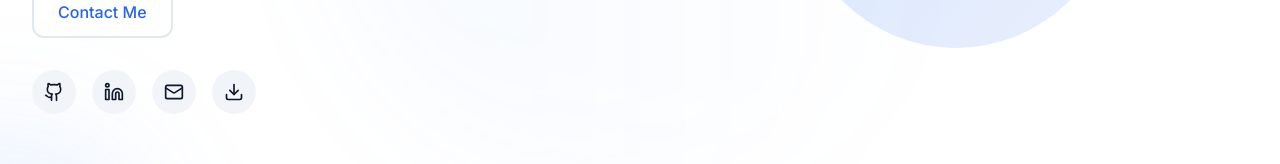
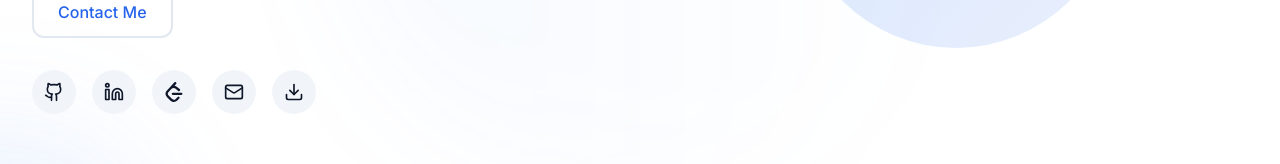
Before and after one commit to vasjaNet/Portfolio, a React (Vite) app: page / in a window 1280 px wide. Shown: the part 512-676 px from the top of the page. Built offline with nearby package versions, Linux system fonts and the light colour scheme.

Commit message:
P-5 : Add LeetCode link

```diff
--- a/src/components/layout/Footer.tsx
+++ b/src/components/layout/Footer.tsx
@@ -1,4 +1,5 @@
 import { Code2, Github, Linkedin, Mail } from 'lucide-react';
+import { LeetCodeIcon } from '@/components/ui/LeetCodeIcon';
 import { personalInfo } from '@/data/portfolio';
 
 export function Footer() {
@@ -41,6 +42,15 @@
             >
               <Linkedin className="w-5 h-5" />
             </a>
+            <a
+              href={personalInfo.leetcode}
+              target="_blank"
+              rel="noopener noreferrer"
+              className="p-2 text-muted-foreground hover:text-foreground transition-colors"
+              aria-label="LeetCode"
+            >
+              <LeetCodeIcon className="w-5 h-5" />
+            </a>
           </div>
         </div>
       </div>
--- a/src/components/sections/ContactSection.tsx
+++ b/src/components/sections/ContactSection.tsx
@@ -1,5 +1,6 @@
 import { motion } from 'framer-motion';
 import { Mail, Github, Linkedin, Copy, Check } from 'lucide-react';
+import { LeetCodeIcon } from '@/components/ui/LeetCodeIcon';
 import { useState } from 'react';
 import { Section, SectionHeader } from '@/components/layout/Section';
 import { Button } from '@/components/ui/Button';
@@ -30,6 +31,14 @@
     color: 'text-blue-600',
     bgColor: 'bg-blue-500/10',
   },
+  {
+    icon: LeetCodeIcon,
+    label: 'LeetCode',
+    value: 'leetcode.com/u/VasylSynenko',
+    href: personalInfo.leetcode,
+    color: 'text-orange-500',
+    bgColor: 'bg-orange-500/10',
+  },
 ];
 
 export function ContactSection() {
@@ -53,7 +62,7 @@
       />
 
       <div className="max-w-4xl mx-auto">
-        <div className="grid md:grid-cols-3 gap-6 mb-12">
+        <div className="grid sm:grid-cols-2 lg:grid-cols-4 gap-6 mb-12">
           {contactLinks.map((link, index) => (
             <motion.a
               key={link.label}
--- a/src/components/sections/HeroSection.tsx
+++ b/src/components/sections/HeroSection.tsx
@@ -1,5 +1,6 @@
 import { motion } from 'framer-motion';
 import { Download, Github, Linkedin, Mail } from 'lucide-react';
+import { LeetCodeIcon } from '@/components/ui/LeetCodeIcon';
 import { Button } from '@/components/ui/Button';
 import { personalInfo } from '@/data/portfolio';
 
@@ -113,6 +114,15 @@
                 <Linkedin className="w-5 h-5" />
               </a>
               <a
+                href={personalInfo.leetcode}
+                target="_blank"
+                rel="noopener noreferrer"
+                className="p-3 rounded-full bg-muted hover:bg-primary/10 hover:text-primary transition-all duration-300"
+                aria-label="LeetCode"
+              >
+                <LeetCodeIcon className="w-5 h-5" />
+              </a>
+              <a
                 href={`mailto:${personalInfo.email}`}
                 className="p-3 rounded-full bg-muted hover:bg-primary/10 hover:text-primary transition-all duration-300"
                 aria-label="Email"
--- /dev/null
+++ b/src/components/ui/LeetCodeIcon.tsx
@@ -0,0 +1,12 @@
+export function LeetCodeIcon({ className }: { className?: string }) {
+  return (
+    <svg
+      viewBox="0 0 24 24"
+      fill="currentColor"
+      className={className}
+      aria-hidden="true"
+    >
+      <path d="M13.483 0a1.374 1.374 0 0 0-.961.438L7.116 6.226l-3.854 4.126a5.266 5.266 0 0 0-1.209 2.104 5.35 5.35 0 0 0-.125.513 5.527 5.527 0 0 0 .062 2.362 5.83 5.83 0 0 0 .349 1.017 5.938 5.938 0 0 0 1.271 1.818l4.277 4.193.039.038c2.248 2.165 5.852 2.133 8.063-.074l2.396-2.392c.54-.54.54-1.414.003-1.955a1.378 1.378 0 0 0-1.951-.003l-2.396 2.392a3.021 3.021 0 0 1-4.205.038l-.02-.019-4.276-4.193c-.652-.64-.972-1.469-.948-2.263a2.68 2.68 0 0 1 .066-.523 2.545 2.545 0 0 1 .619-1.164L9.13 8.114c1.058-1.134 3.204-1.27 4.43-.278l3.501 2.831c.593.48 1.461.387 1.94-.207a1.384 1.384 0 0 0-.207-1.943l-3.5-2.831c-.8-.647-1.766-1.045-2.774-1.202l2.015-2.158A1.384 1.384 0 0 0 13.483 0zm-2.866 12.815a1.38 1.38 0 0 0-1.38 1.382 1.38 1.38 0 0 0 1.38 1.382H20.79a1.38 1.38 0 0 0 1.38-1.382 1.38 1.38 0 0 0-1.38-1.382z" />
+    </svg>
+  );
+}
--- a/src/data/portfolio.ts
+++ b/src/data/portfolio.ts
@@ -30,6 +30,7 @@
   email: 'vasjasynenko@gmail.com',
   github: 'https://github.com/vasjaNet',
   linkedin: 'https://www.linkedin.com/in/vasyl-synenko-28468362/',
+  leetcode: 'https://leetcode.com/u/VasylSynenko/',
   resume: `${import.meta.env.BASE_URL}VASYL_SYNENKO_CV.pdf`,
 };
 
```
